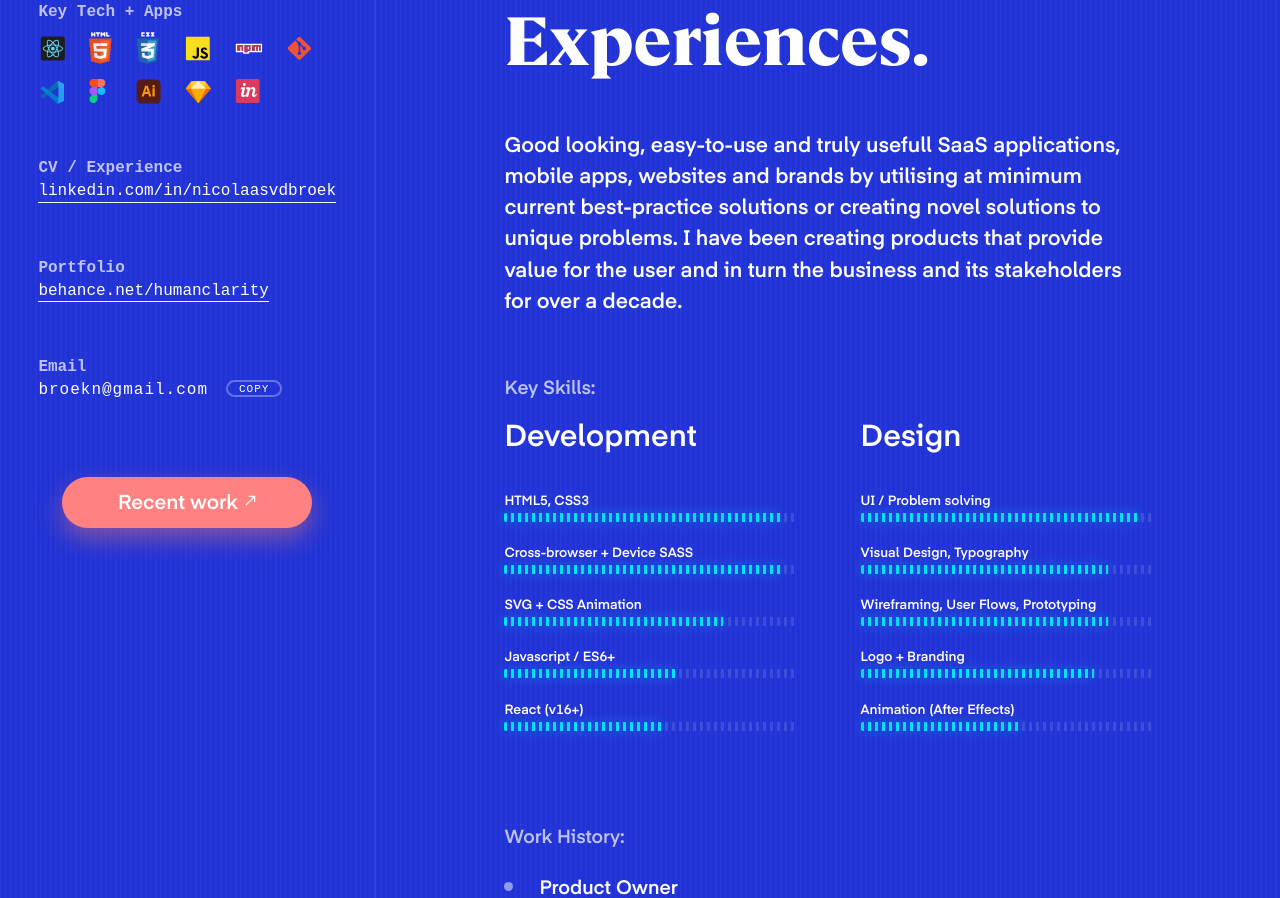
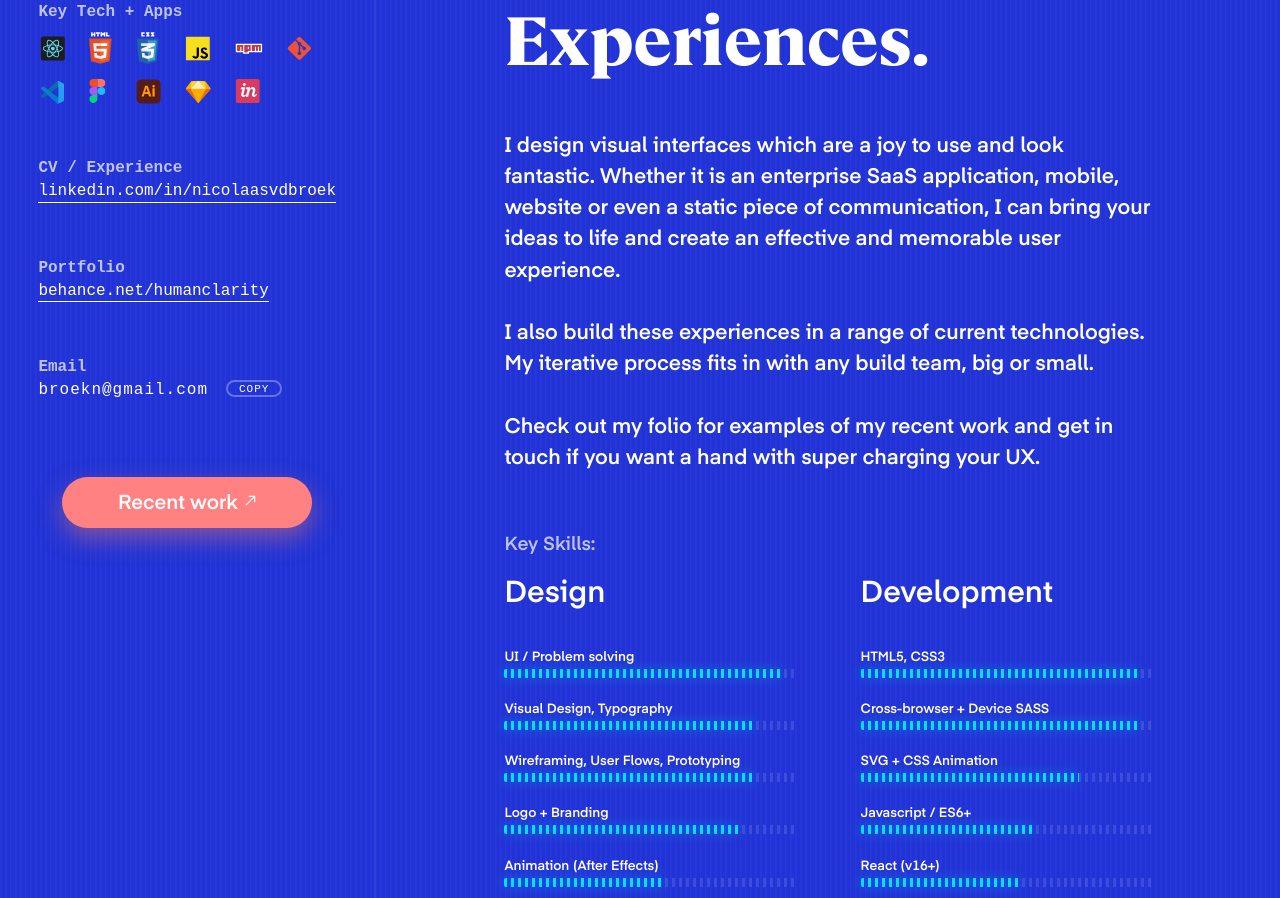
Before and after one commit to broekn/portfolio1, a React (Create React App) app: page / in a window 1280 px wide. Shown: the part 342-1240 px from the top of the page. Built offline with nearby package versions, Linux system fonts and the light colour scheme; a web font is replaced by a local one.

Commit message:
scotts copy

```diff
--- a/src/App.js
+++ b/src/App.js
@@ -199,21 +199,35 @@ const App = () => {
             <span>Great Digital </span>
             <span>Experiences.</span>
           </h1>
-          <h2>
+          {/* <h2>
             Good looking, easy-to-use and truly usefull SaaS applications,
             mobile apps, websites and brands by utilising at minimum current
             best-practice solutions or creating novel solutions to unique
             problems. I have been creating products that provide value for the
             user and in turn the business and its stakeholders for over a
             decade.
+          </h2> */}
+          <h2>
+            I design visual interfaces which are a joy to use and look
+            fantastic. Whether it is an enterprise SaaS application, mobile,
+            website or even a static piece of communication, I can bring your
+            ideas to life and create an effective and memorable user experience.
+            <br />
+            <br />
+            I also build these experiences in a range of current technologies.
+            My iterative process fits in with any build team, big or small.
+            <br />
+            <br />
+            Check out my folio for examples of my recent work and get in touch
+            if you want a hand with super charging your UX.
           </h2>
           <div className='page-content'>
             <section>
               <h3>Key Skills:</h3>
               <div className='skills-wrap'>
-                <div className='skills skills-dev'>
-                  <h4>Development</h4>
-                  {skillData.develop.map((item, index) => (
+                <div className='skills skills-des'>
+                  <h4>Design</h4>
+                  {skillData.design.map((item, index) => (
                     <ProgressBar
                       skill={item.skill}
                       progress={item.progress}
@@ -221,9 +235,9 @@ const App = () => {
                     />
                   ))}
                 </div>
-                <div className='skills skills-des'>
-                  <h4>Design</h4>
-                  {skillData.design.map((item, index) => (
+                <div className='skills skills-dev'>
+                  <h4>Development</h4>
+                  {skillData.develop.map((item, index) => (
                     <ProgressBar
                       skill={item.skill}
                       progress={item.progress}
@@ -246,10 +260,7 @@ const App = () => {
                     >
                       VitaminTracker
                     </a>
-                    <span>
-                      {' '}
-                      • Startup • Founder • 2019 - current (spare-time)
-                    </span>
+                    <span> • Startup • Founder • 2019</span>
                   </div>
                   <ul>
                     <li>Tech: React Native</li>
```
